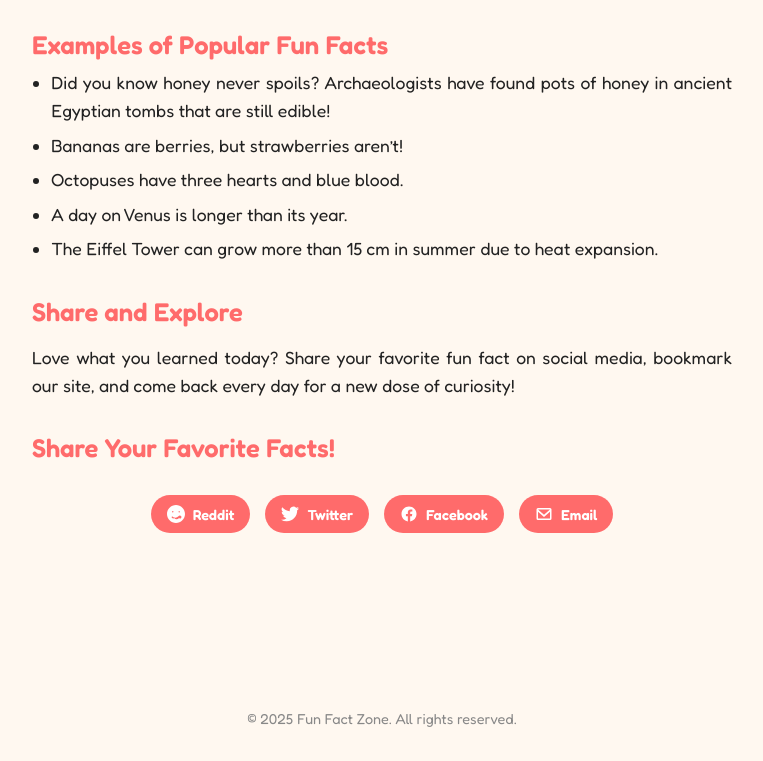
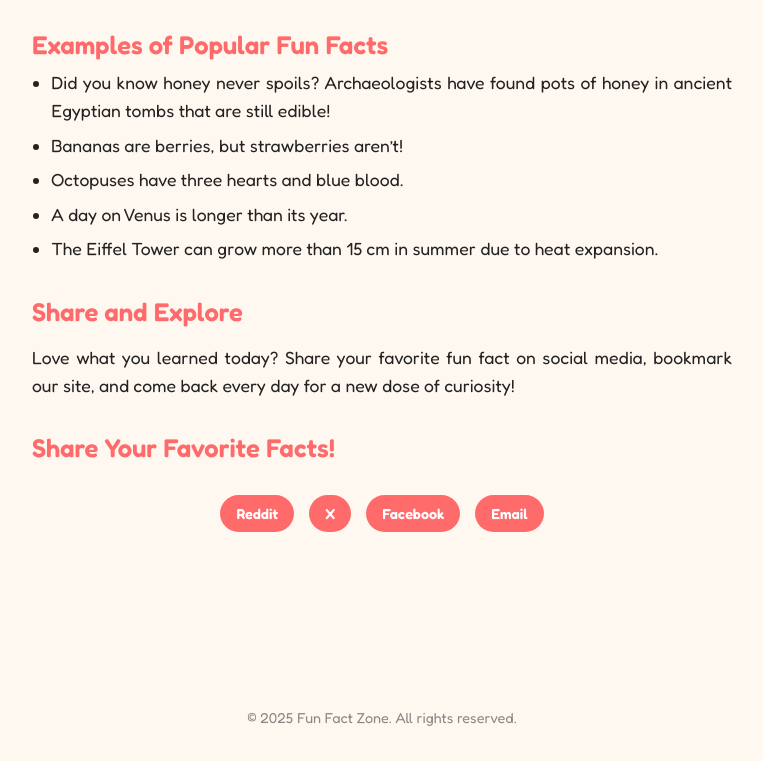
Before and after one commit to maxsey2/funfactzone, a plain HTML site: page index.html in a window 1280 px wide. Shown: the part 867-1628 px from the top of the page, without its empty margins (258-1021 px from the left). Drawn offline with Linux system fonts and the light colour scheme.

Commit message:
Update index.html

```diff
--- a/index.html
+++ b/index.html
@@ -7,6 +7,10 @@
   <meta name="keywords" content="fun facts, trivia, random facts, interesting facts, daily facts, surprising facts, educational facts">
   <meta name="author" content="Fun Fact Zone">
   <title>Fun Fact Zone - Daily Fun & Educational Facts</title>
+
+  <!-- Favicon -->
+  <link rel="icon" href="favicon1.svg" type="image/svg+xml">
+
   <link rel="stylesheet" href="style.css" />
 </head>
 <body>
@@ -66,19 +70,19 @@
       <h2>Share Your Favorite Facts!</h2>
       <div class="share-buttons">
         <a href="https://www.reddit.com/submit?url=https://funfactzone.example.com&title=Check%20out%20these%20awesome%20fun%20facts!" target="_blank" rel="noopener noreferrer" aria-label="Share on Reddit">
-          <svg xmlns="http://www.w3.org/2000/svg" viewBox="0 0 20 20"><path d="M10 0C4.48 0 0 4.48 0 10s4.48 10 10 10 10-4.48 10-10S15.52 0 10 0zm3.58 6.55c.46 0 .84.37.84.83s-.37.83-.83.83-.83-.37-.83-.83.37-.83.83-.83zm-7.17 0c.46 0 .83.37.83.83s-.37.83-.83.83-.83-.37-.83-.83.37-.83.83-.83zm9.32 7.9a1.5 1.5 0 01-2.25-.02 4.11 4.11 0 01-5.66 0 1.5 1.5 0 11-2.26-1.99 4.75 4.75 0 007.18 0 1.5 1.5 0 012.99 2.01z"/></svg>
+          <!-- reddit svg -->
           Reddit
         </a>
         <a href="https://twitter.com/intent/tweet?url=https://funfactzone.example.com&text=Discover%20amazing%20fun%20facts!" target="_blank" rel="noopener noreferrer" aria-label="Share on Twitter">
-          <svg xmlns="http://www.w3.org/2000/svg" viewBox="0 0 24 24"><path d="M23.954 4.569c-.885.389-1.83.654-2.825.775a4.94 4.94 0 002.163-2.724c-.951.555-2.005.959-3.127 1.184a4.92 4.92 0 00-8.384 4.482A13.957 13.957 0 011.671 3.15a4.918 4.918 0 001.523 6.573 4.903 4.903 0 01-2.228-.616c-.054 2.28 1.581 4.415 3.949 4.89a4.935 4.935 0 01-2.224.085c.627 1.956 2.444 3.377 4.6 3.418a9.866 9.866 0 01-6.102 2.104c-.395 0-.785-.023-1.17-.068a13.951 13.951 0 007.557 2.213c9.054 0 14.001-7.496 14.001-13.986 0-.21 0-.423-.015-.634A10.012 10.012 0 0024 4.59z"/></svg>
-          Twitter
+          <!-- twitter svg -->
+          X
         </a>
         <a href="https://www.facebook.com/sharer/sharer.php?u=https://funfactzone.example.com" target="_blank" rel="noopener noreferrer" aria-label="Share on Facebook">
-          <svg xmlns="http://www.w3.org/2000/svg" viewBox="0 0 24 24"><path d="M22 12c0-5.52-4.48-10-10-10S2 6.48 2 12c0 5 3.66 9.13 8.44 9.88v-6.99h-2.54v-2.89h2.54v-2.21c0-2.5 1.49-3.89 3.77-3.89 1.09 0 2.23.2 2.23.2v2.45h-1.25c-1.23 0-1.61.77-1.61 1.56v1.89h2.74l-.44 2.89h-2.3v6.99C18.34 21.13 22 17 22 12z"/></svg>
+          <!-- facebook svg -->
           Facebook
         </a>
         <a href="mailto:?subject=Check%20out%20Fun%20Fact%20Zone&body=I%20found%20this%20awesome%20site%20with%20fun%20facts%3A%20https%3A%2F%2Ffunfactzone.example.com" aria-label="Share via Email">
-          <svg xmlns="http://www.w3.org/2000/svg" viewBox="0 0 24 24"><path d="M20 4H4a2 2 0 00-2 2v12a2 2 0 002 2h16a2 2 0 002-2V6a2 2 0 00-2-2zm0 2v.01L12 13 4 6.01V6h16zM4 18v-9l8 7 8-7v9H4z"/></svg>
+          <!-- email svg -->
           Email
         </a>
       </div>
```
